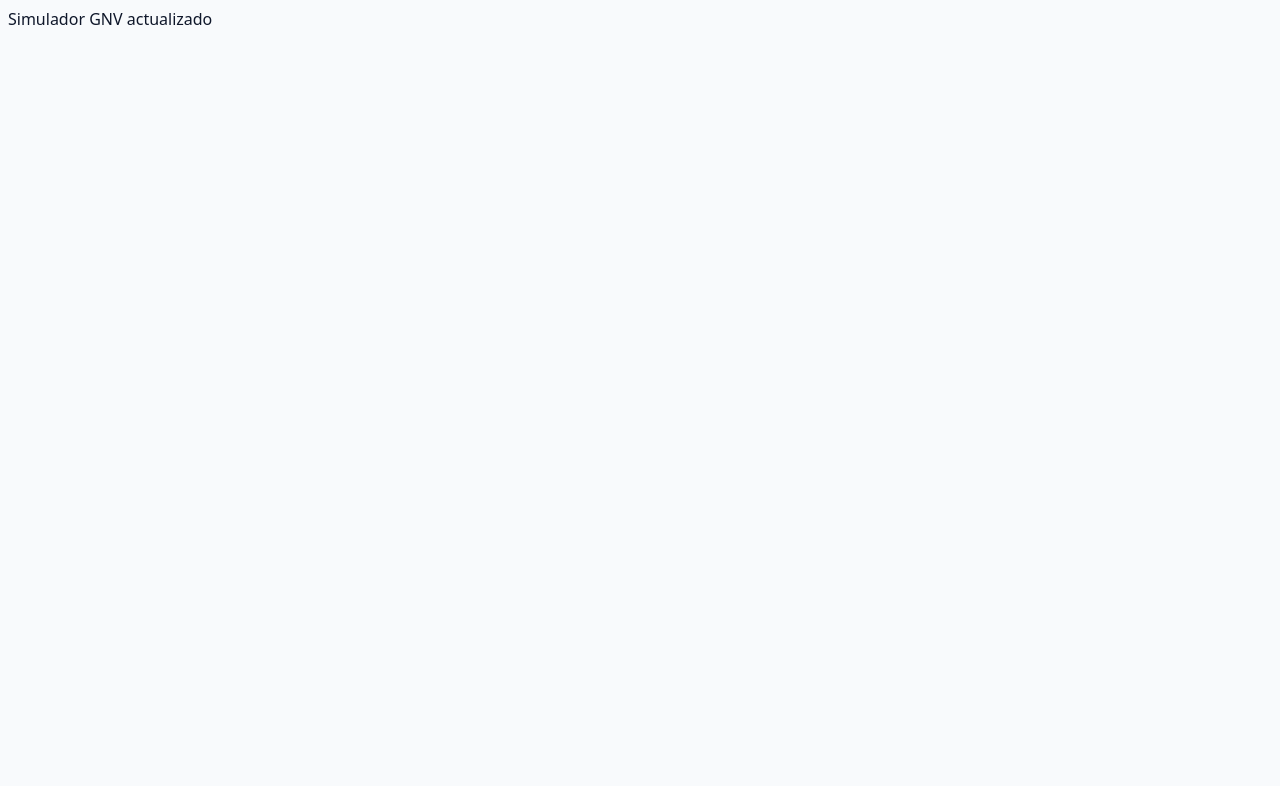
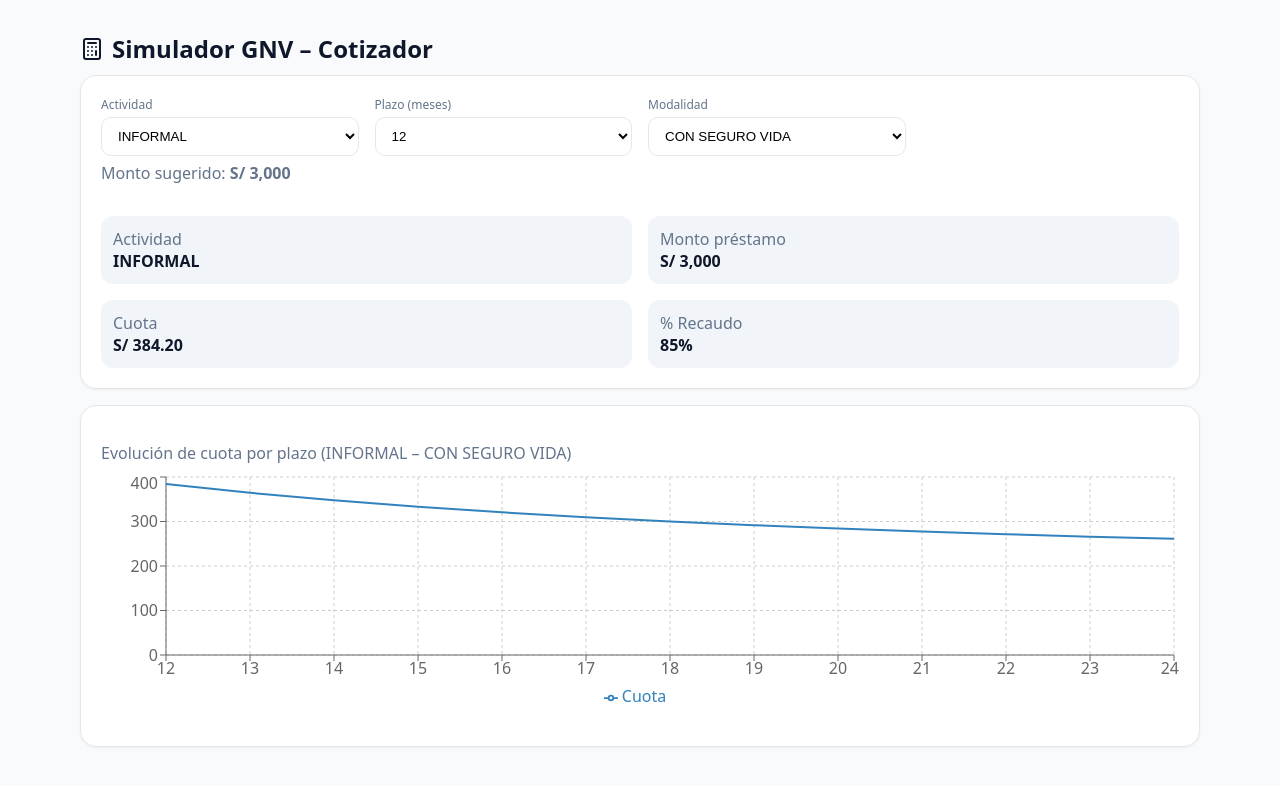
Before and after one commit to JomarkNoriega/SimuladorGNV20253, a React (Vite) app: page / in a window 1280 px wide. Shown: the top 786 px of the page. Built offline with nearby package versions, Linux system fonts and the light colour scheme.

Commit message:
Add files via upload

```diff
--- a/src/App.tsx
+++ b/src/App.tsx
@@ -1,47 +1,127 @@
-// Updated App.tsx with 3000 / 5000 tariffs and new modality
 import React from 'react'
 import { Calculator } from 'lucide-react'
 import { ResponsiveContainer, LineChart, Line, XAxis, YAxis, Tooltip, CartesianGrid, Legend } from 'recharts'
 
 const TARIFF: Record<string, Record<number, Record<string, number>>> = {
   "INFORMAL": {
-    24:{ "CON SEGURO VIDA":261.10,"SEGURO VIDA + RUTA":266.11,"SEGURO VIDA + RUT + SOLIDARIO":282.20,"SEGURO VIDA + SOLIDARIO":277.20,"% RECAUDO":0.60,"MONTO_BASE":3000},
-    23:{ "CON SEGURO VIDA":266.00,"SEGURO VIDA + RUTA":271.11,"SEGURO VIDA + RUT + SOLIDARIO":286.80,"SEGURO VIDA + SOLIDARIO":281.70,"% RECAUDO":0.60,"MONTO_BASE":3000},
-    22:{ "CON SEGURO VIDA":271.40,"SEGURO VIDA + RUTA":276.70,"SEGURO VIDA + RUT + SOLIDARIO":292.00,"SEGURO VIDA + SOLIDARIO":286.80,"% RECAUDO":0.65,"MONTO_BASE":3000},
-    21:{ "CON SEGURO VIDA":277.50,"SEGURO VIDA + RUTA":282.80,"SEGURO VIDA + RUT + SOLIDARIO":297.80,"SEGURO VIDA + SOLIDARIO":292.50,"% RECAUDO":0.65,"MONTO_BASE":3000},
-    20:{ "CON SEGURO VIDA":284.20,"SEGURO VIDA + RUTA":289.70,"SEGURO VIDA + RUT + SOLIDARIO":304.30,"SEGURO VIDA + SOLIDARIO":298.80,"% RECAUDO":0.65,"MONTO_BASE":3000},
-    19:{ "CON SEGURO VIDA":291.70,"SEGURO VIDA + RUTA":297.40,"SEGURO VIDA + RUT + SOLIDARIO":311.61,"SEGURO VIDA + SOLIDARIO":306.00,"% RECAUDO":0.65,"MONTO_BASE":3000},
-    18:{ "CON SEGURO VIDA":300.20,"SEGURO VIDA + RUTA":306.00,"SEGURO VIDA + RUT + SOLIDARIO":319.90,"SEGURO VIDA + SOLIDARIO":314.11,"% RECAUDO":0.70,"MONTO_BASE":3000},
-    17:{ "CON SEGURO VIDA":309.80,"SEGURO VIDA + RUTA":315.80,"SEGURO VIDA + RUT + SOLIDARIO":329.40,"SEGURO VIDA + SOLIDARIO":323.40,"% RECAUDO":0.70,"MONTO_BASE":3000},
-    16:{ "CON SEGURO VIDA":320.70,"SEGURO VIDA + RUTA":327.00,"SEGURO VIDA + RUT + SOLIDARIO":340.20,"SEGURO VIDA + SOLIDARIO":334.00,"% RECAUDO":0.75,"MONTO_BASE":3000},
-    15:{ "CON SEGURO VIDA":333.20,"SEGURO VIDA + RUTA":339.70,"SEGURO VIDA + RUT + SOLIDARIO":352.60,"SEGURO VIDA + SOLIDARIO":346.20,"% RECAUDO":0.75,"MONTO_BASE":3000},
-    14:{ "CON SEGURO VIDA":347.70,"SEGURO VIDA + RUTA":354.40,"SEGURO VIDA + RUT + SOLIDARIO":367.00,"SEGURO VIDA + SOLIDARIO":360.30,"% RECAUDO":0.80,"MONTO_BASE":3000},
-    13:{ "CON SEGURO VIDA":364.50,"SEGURO VIDA + RUTA":371.60,"SEGURO VIDA + RUT + SOLIDARIO":383.90,"SEGURO VIDA + SOLIDARIO":376.80,"% RECAUDO":0.80,"MONTO_BASE":3000},
-    12:{ "CON SEGURO VIDA":384.20,"SEGURO VIDA + RUTA":391.70,"SEGURO VIDA + RUT + SOLIDARIO":403.70,"SEGURO VIDA + SOLIDARIO":396.20,"% RECAUDO":0.85,"MONTO_BASE":3000}
+    24: {"CON SEGURO VIDA":261.10,"SEGURO VIDA + RUTA":266.11,"SEGURO VIDA + RUT + SOLIDARIO":282.20,"SEGURO VIDA + SOLIDARIO":277.20,"% RECAUDO":0.60,"MONTO_BASE":3000},
+    23: {"CON SEGURO VIDA":266.00,"SEGURO VIDA + RUTA":271.11,"SEGURO VIDA + RUT + SOLIDARIO":286.80,"SEGURO VIDA + SOLIDARIO":281.70,"% RECAUDO":0.60,"MONTO_BASE":3000},
+    22: {"CON SEGURO VIDA":271.40,"SEGURO VIDA + RUTA":276.70,"SEGURO VIDA + RUT + SOLIDARIO":292.00,"SEGURO VIDA + SOLIDARIO":286.80,"% RECAUDO":0.65,"MONTO_BASE":3000},
+    21: {"CON SEGURO VIDA":277.50,"SEGURO VIDA + RUTA":282.80,"SEGURO VIDA + RUT + SOLIDARIO":297.80,"SEGURO VIDA + SOLIDARIO":292.50,"% RECAUDO":0.65,"MONTO_BASE":3000},
+    20: {"CON SEGURO VIDA":284.20,"SEGURO VIDA + RUTA":289.70,"SEGURO VIDA + RUT + SOLIDARIO":304.30,"SEGURO VIDA + SOLIDARIO":298.80,"% RECAUDO":0.65,"MONTO_BASE":3000},
+    19: {"CON SEGURO VIDA":291.70,"SEGURO VIDA + RUTA":297.40,"SEGURO VIDA + RUT + SOLIDARIO":311.61,"SEGURO VIDA + SOLIDARIO":306.00,"% RECAUDO":0.65,"MONTO_BASE":3000},
+    18: {"CON SEGURO VIDA":300.20,"SEGURO VIDA + RUTA":306.00,"SEGURO VIDA + RUT + SOLIDARIO":319.90,"SEGURO VIDA + SOLIDARIO":314.11,"% RECAUDO":0.70,"MONTO_BASE":3000},
+    17: {"CON SEGURO VIDA":309.80,"SEGURO VIDA + RUTA":315.80,"SEGURO VIDA + RUT + SOLIDARIO":329.40,"SEGURO VIDA + SOLIDARIO":323.40,"% RECAUDO":0.70,"MONTO_BASE":3000},
+    16: {"CON SEGURO VIDA":320.70,"SEGURO VIDA + RUTA":327.00,"SEGURO VIDA + RUT + SOLIDARIO":340.20,"SEGURO VIDA + SOLIDARIO":334.00,"% RECAUDO":0.75,"MONTO_BASE":3000},
+    15: {"CON SEGURO VIDA":333.20,"SEGURO VIDA + RUTA":339.70,"SEGURO VIDA + RUT + SOLIDARIO":352.60,"SEGURO VIDA + SOLIDARIO":346.20,"% RECAUDO":0.75,"MONTO_BASE":3000},
+    14: {"CON SEGURO VIDA":347.70,"SEGURO VIDA + RUTA":354.40,"SEGURO VIDA + RUT + SOLIDARIO":367.00,"SEGURO VIDA + SOLIDARIO":360.30,"% RECAUDO":0.80,"MONTO_BASE":3000},
+    13: {"CON SEGURO VIDA":364.50,"SEGURO VIDA + RUTA":371.60,"SEGURO VIDA + RUT + SOLIDARIO":383.90,"SEGURO VIDA + SOLIDARIO":376.80,"% RECAUDO":0.80,"MONTO_BASE":3000},
+    12: {"CON SEGURO VIDA":384.20,"SEGURO VIDA + RUTA":391.70,"SEGURO VIDA + RUT + SOLIDARIO":403.70,"SEGURO VIDA + SOLIDARIO":396.20,"% RECAUDO":0.85,"MONTO_BASE":3000}
   },
   "FORMAL/APP": {
-    30:{ "CON SEGURO VIDA":400.90,"SEGURO VIDA + RUTA":405.40,"SEGURO VIDA + RUT + SOLIDARIO":423.70,"SEGURO VIDA + SOLIDARIO":419.10,"% RECAUDO":0.50,"MONTO_BASE":5000},
-    29:{ "CON SEGURO VIDA":405.50,"SEGURO VIDA + RUTA":410.20,"SEGURO VIDA + RUT + SOLIDARIO":428.00,"SEGURO VIDA + SOLIDARIO":423.40,"% RECAUDO":0.50,"MONTO_BASE":5000},
-    28:{ "CON SEGURO VIDA":410.60,"SEGURO VIDA + RUTA":415.30,"SEGURO VIDA + RUT + SOLIDARIO":432.80,"SEGURO VIDA + SOLIDARIO":428.10,"% RECAUDO":0.50,"MONTO_BASE":5000},
-    27:{ "CON SEGURO VIDA":416.30,"SEGURO VIDA + RUTA":421.00,"SEGURO VIDA + RUT + SOLIDARIO":438.10,"SEGURO VIDA + SOLIDARIO":433.40,"% RECAUDO":0.55,"MONTO_BASE":5000},
-    26:{ "CON SEGURO VIDA":422.40,"SEGURO VIDA + RUTA":427.20,"SEGURO VIDA + RUT + SOLIDARIO":443.90,"SEGURO VIDA + SOLIDARIO":439.10,"% RECAUDO":0.55,"MONTO_BASE":5000},
-    25:{ "CON SEGURO VIDA":419.10,"SEGURO VIDA + RUTA":424.10,"SEGURO VIDA + RUT + SOLIDARIO":440.40,"SEGURO VIDA + SOLIDARIO":435.50,"% RECAUDO":0.55,"MONTO_BASE":5000},
-    24:{ "CON SEGURO VIDA":426.60,"SEGURO VIDA + RUTA":431.60,"SEGURO VIDA + RUT + SOLIDARIO":447.60,"SEGURO VIDA + SOLIDARIO":442.60,"% RECAUDO":0.55,"MONTO_BASE":5000},
-    23:{ "CON SEGURO VIDA":434.70,"SEGURO VIDA + RUTA":439.80,"SEGURO VIDA + RUT + SOLIDARIO":455.50,"SEGURO VIDA + SOLIDARIO":450.40,"% RECAUDO":0.55,"MONTO_BASE":5000},
-    22:{ "CON SEGURO VIDA":443.80,"SEGURO VIDA + RUTA":449.00,"SEGURO VIDA + RUT + SOLIDARIO":464.30,"SEGURO VIDA + SOLIDARIO":459.10,"% RECAUDO":0.55,"MONTO_BASE":5000},
-    21:{ "CON SEGURO VIDA":453.90,"SEGURO VIDA + RUTA":459.20,"SEGURO VIDA + RUT + SOLIDARIO":474.20,"SEGURO VIDA + SOLIDARIO":468.80,"% RECAUDO":0.60,"MONTO_BASE":5000},
-    20:{ "CON SEGURO VIDA":465.10,"SEGURO VIDA + RUTA":470.60,"SEGURO VIDA + RUT + SOLIDARIO":485.10,"SEGURO VIDA + SOLIDARIO":479.70,"% RECAUDO":0.60,"MONTO_BASE":5000},
-    19:{ "CON SEGURO VIDA":477.70,"SEGURO VIDA + RUTA":483.30,"SEGURO VIDA + RUT + SOLIDARIO":497.50,"SEGURO VIDA + SOLIDARIO":491.90,"% RECAUDO":0.60,"MONTO_BASE":5000},
-    18:{ "CON SEGURO VIDA":491.80,"SEGURO VIDA + RUTA":497.60,"SEGURO VIDA + RUT + SOLIDARIO":511.50,"SEGURO VIDA + SOLIDARIO":505.70,"% RECAUDO":0.65,"MONTO_BASE":5000},
-    17:{ "CON SEGURO VIDA":507.90,"SEGURO VIDA + RUTA":513.80,"SEGURO VIDA + RUT + SOLIDARIO":527.40,"SEGURO VIDA + SOLIDARIO":521.40,"% RECAUDO":0.65,"MONTO_BASE":5000},
-    16:{ "CON SEGURO VIDA":526.10,"SEGURO VIDA + RUTA":532.30,"SEGURO VIDA + RUT + SOLIDARIO":545.50,"SEGURO VIDA + SOLIDARIO":539.30,"% RECAUDO":0.70,"MONTO_BASE":5000},
-    15:{ "CON SEGURO VIDA":546.90,"SEGURO VIDA + RUTA":553.30,"SEGURO VIDA + RUT + SOLIDARIO":566.21,"SEGURO VIDA + SOLIDARIO":559.80,"% RECAUDO":0.70,"MONTO_BASE":5000},
-    14:{ "CON SEGURO VIDA":571.00,"SEGURO VIDA + RUTA":577.71,"SEGURO VIDA + RUT + SOLIDARIO":590.21,"SEGURO VIDA + SOLIDARIO":583.50,"% RECAUDO":0.75,"MONTO_BASE":5000},
-    13:{ "CON SEGURO VIDA":599.00,"SEGURO VIDA + RUTA":606.10,"SEGURO VIDA + RUT + SOLIDARIO":618.40,"SEGURO VIDA + SOLIDARIO":611.30,"% RECAUDO":0.75,"MONTO_BASE":5000},
-    12:{ "CON SEGURO VIDA":631.90,"SEGURO VIDA + RUTA":639.40,"SEGURO VIDA + RUT + SOLIDARIO":651.30,"SEGURO VIDA + SOLIDARIO":643.80,"% RECAUDO":0.80,"MONTO_BASE":5000}
+    30: {"CON SEGURO VIDA":400.90,"SEGURO VIDA + RUTA":405.40,"SEGURO VIDA + RUT + SOLIDARIO":423.70,"SEGURO VIDA + SOLIDARIO":419.10,"% RECAUDO":0.50,"MONTO_BASE":5000},
+    29: {"CON SEGURO VIDA":405.50,"SEGURO VIDA + RUTA":410.20,"SEGURO VIDA + RUT + SOLIDARIO":428.00,"SEGURO VIDA + SOLIDARIO":423.40,"% RECAUDO":0.50,"MONTO_BASE":5000},
+    28: {"CON SEGURO VIDA":410.60,"SEGURO VIDA + RUTA":415.30,"SEGURO VIDA + RUT + SOLIDARIO":432.80,"SEGURO VIDA + SOLIDARIO":428.10,"% RECAUDO":0.50,"MONTO_BASE":5000},
+    27: {"CON SEGURO VIDA":416.30,"SEGURO VIDA + RUTA":421.00,"SEGURO VIDA + RUT + SOLIDARIO":438.10,"SEGURO VIDA + SOLIDARIO":433.40,"% RECAUDO":0.55,"MONTO_BASE":5000},
+    26: {"CON SEGURO VIDA":422.40,"SEGURO VIDA + RUTA":427.20,"SEGURO VIDA + RUT + SOLIDARIO":443.90,"SEGURO VIDA + SOLIDARIO":439.10,"% RECAUDO":0.55,"MONTO_BASE":5000},
+    25: {"CON SEGURO VIDA":419.10,"SEGURO VIDA + RUTA":424.10,"SEGURO VIDA + RUT + SOLIDARIO":440.40,"SEGURO VIDA + SOLIDARIO":435.50,"% RECAUDO":0.55,"MONTO_BASE":5000},
+    24: {"CON SEGURO VIDA":426.60,"SEGURO VIDA + RUTA":431.60,"SEGURO VIDA + RUT + SOLIDARIO":447.60,"SEGURO VIDA + SOLIDARIO":442.60,"% RECAUDO":0.55,"MONTO_BASE":5000},
+    23: {"CON SEGURO VIDA":434.70,"SEGURO VIDA + RUTA":439.80,"SEGURO VIDA + RUT + SOLIDARIO":455.50,"SEGURO VIDA + SOLIDARIO":450.40,"% RECAUDO":0.55,"MONTO_BASE":5000},
+    22: {"CON SEGURO VIDA":443.80,"SEGURO VIDA + RUTA":449.00,"SEGURO VIDA + RUT + SOLIDARIO":464.30,"SEGURO VIDA + SOLIDARIO":459.10,"% RECAUDO":0.55,"MONTO_BASE":5000},
+    21: {"CON SEGURO VIDA":453.90,"SEGURO VIDA + RUTA":459.20,"SEGURO VIDA + RUT + SOLIDARIO":474.20,"SEGURO VIDA + SOLIDARIO":468.80,"% RECAUDO":0.60,"MONTO_BASE":5000},
+    20: {"CON SEGURO VIDA":465.10,"SEGURO VIDA + RUTA":470.60,"SEGURO VIDA + RUT + SOLIDARIO":485.10,"SEGURO VIDA + SOLIDARIO":479.70,"% RECAUDO":0.60,"MONTO_BASE":5000},
+    19: {"CON SEGURO VIDA":477.70,"SEGURO VIDA + RUTA":483.30,"SEGURO VIDA + RUT + SOLIDARIO":497.50,"SEGURO VIDA + SOLIDARIO":491.90,"% RECAUDO":0.60,"MONTO_BASE":5000},
+    18: {"CON SEGURO VIDA":491.80,"SEGURO VIDA + RUTA":497.60,"SEGURO VIDA + RUT + SOLIDARIO":511.50,"SEGURO VIDA + SOLIDARIO":505.70,"% RECAUDO":0.65,"MONTO_BASE":5000},
+    17: {"CON SEGURO VIDA":507.90,"SEGURO VIDA + RUTA":513.80,"SEGURO VIDA + RUT + SOLIDARIO":527.40,"SEGURO VIDA + SOLIDARIO":521.40,"% RECAUDO":0.65,"MONTO_BASE":5000},
+    16: {"CON SEGURO VIDA":526.10,"SEGURO VIDA + RUTA":532.30,"SEGURO VIDA + RUT + SOLIDARIO":545.50,"SEGURO VIDA + SOLIDARIO":539.30,"% RECAUDO":0.70,"MONTO_BASE":5000},
+    15: {"CON SEGURO VIDA":546.90,"SEGURO VIDA + RUTA":553.30,"SEGURO VIDA + RUT + SOLIDARIO":566.21,"SEGURO VIDA + SOLIDARIO":559.80,"% RECAUDO":0.70,"MONTO_BASE":5000},
+    14: {"CON SEGURO VIDA":571.00,"SEGURO VIDA + RUTA":577.71,"SEGURO VIDA + RUT + SOLIDARIO":590.21,"SEGURO VIDA + SOLIDARIO":583.50,"% RECAUDO":0.75,"MONTO_BASE":5000},
+    13: {"CON SEGURO VIDA":599.00,"SEGURO VIDA + RUTA":606.10,"SEGURO VIDA + RUT + SOLIDARIO":618.40,"SEGURO VIDA + SOLIDARIO":611.30,"% RECAUDO":0.75,"MONTO_BASE":5000},
+    12: {"CON SEGURO VIDA":631.90,"SEGURO VIDA + RUTA":639.40,"SEGURO VIDA + RUT + SOLIDARIO":651.30,"SEGURO VIDA + SOLIDARIO":643.80,"% RECAUDO":0.80,"MONTO_BASE":5000}
   }
 };
 
+const modalidades = ["CON SEGURO VIDA","SEGURO VIDA + RUTA","SEGURO VIDA + RUT + SOLIDARIO","SEGURO VIDA + SOLIDARIO"] as const;
+const defaultMonto: Record<string, number> = { "INFORMAL": 3000, "FORMAL/APP": 5000 }
+
 export default function App(){
-  return <div>Simulador GNV actualizado</div>
+  const [actividad, setActividad] = React.useState<keyof typeof TARIFF>('INFORMAL')
+  const plazos = React.useMemo(()=>Object.keys(TARIFF[actividad]).map(Number).sort((a,b)=>a-b),[actividad])
+  const [plazo, setPlazo] = React.useState<number>(plazos[0] ?? 12)
+  const [modalidad, setModalidad] = React.useState<typeof modalidades[number]>(modalidades[0])
+
+  React.useEffect(()=>{
+    const first = Object.keys(TARIFF[actividad]).map(Number).sort((a,b)=>a-b)[0]
+    if(first) setPlazo(first)
+    setModalidad(modalidades[0])
+  },[actividad])
+
+  const cuota = (TARIFF[actividad]?.[plazo] as any)?.[modalidad] ?? 0
+  const recaudo = (TARIFF[actividad]?.[plazo] as any)?.["% RECAUDO"] ?? 0
+  const monto = defaultMonto[actividad]
+
+  return (
+    <div className="container">
+      <h1><Calculator size={24}/> Simulador GNV – Cotizador</h1>
+      <div className="card grid grid-4">
+        <div>
+          <label>Actividad</label>
+          <select value={actividad} onChange={e=>setActividad(e.target.value as any)}>
+            <option value="INFORMAL">INFORMAL</option>
+            <option value="FORMAL/APP">FORMAL/APP</option>
+          </select>
+          <p className="muted" style={{marginTop:6}}>Monto sugerido: <b>S/ {monto.toLocaleString('es-PE')}</b></p>
+        </div>
+
+        <div>
+          <label>Plazo (meses)</label>
+          <select value={String(plazo)} onChange={e=>setPlazo(Number(e.target.value))}>
+            {plazos.map(p=> <option key={p} value={p}>{p}</option>)}
+          </select>
+        </div>
+
+        <div>
+          <label>Modalidad</label>
+          <select value={modalidad} onChange={e=>setModalidad(e.target.value as any)}>
+            {modalidades.map(m => <option key={m} value={m}>{m}</option>)}
+          </select>
+        </div>
+
+        <div className="grid grid-2" style={{gridColumn:'1 / -1'}}>
+          <div className="kpi">
+            <p className="muted">Actividad</p>
+            <p><b>{actividad}</b></p>
+          </div>
+          <div className="kpi">
+            <p className="muted">Monto préstamo</p>
+            <p><b>S/ {monto.toLocaleString('es-PE')}</b></p>
+          </div>
+          <div className="kpi">
+            <p className="muted">Cuota</p>
+            <p><b>S/ {cuota.toFixed(2)}</b></p>
+          </div>
+          <div className="kpi">
+            <p className="muted">% Recaudo</p>
+            <p><b>{(recaudo*100).toFixed(0)}%</b></p>
+          </div>
+        </div>
+      </div>
+
+      <div style={{height: 300, marginTop:16}} className="card">
+        <p className="muted" style={{marginBottom:8}}>Evolución de cuota por plazo ({actividad} – {modalidad})</p>
+        <div style={{height: 240}}>
+          <ResponsiveContainer width="100%" height="100%">
+            <LineChart data={plazos.map(p=>({plazo:p, cuota:(TARIFF[actividad] as any)[p][modalidad]}))}>
+              <CartesianGrid strokeDasharray="3 3" />
+              <XAxis dataKey="plazo" />
+              <YAxis />
+              <Tooltip />
+              <Legend />
+              <Line type="monotone" dataKey="cuota" name="Cuota" dot={false} strokeWidth={2} />
+            </LineChart>
+          </ResponsiveContainer>
+        </div>
+      </div>
+    </div>
+  )
 }
```
